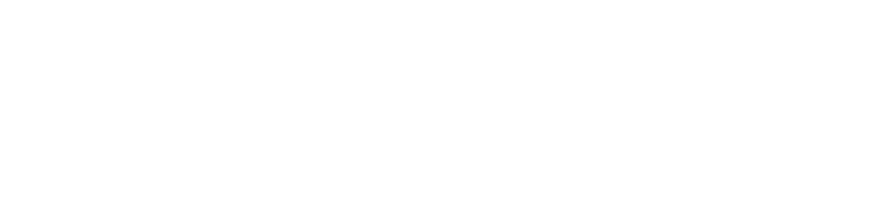
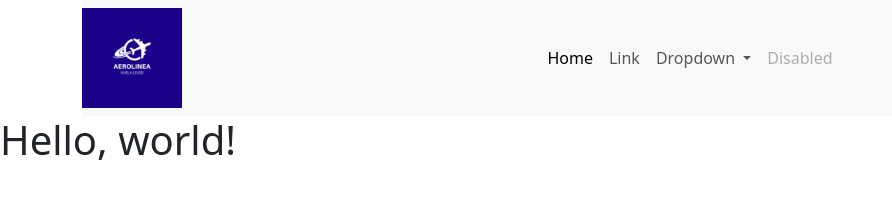
Before and after one commit to yramirezq/AEROLINEA-VUELA-LEJOS, a plain HTML site: page index.html in a window 1280 px wide. Shown: the whole page, without its empty margins (0-892 px from the left). Drawn offline with nearby package versions, Linux system fonts and the light colour scheme.

Commit message:
agregue NAVBAR MAS LOGO

```diff
--- a/index.html
+++ b/index.html
@@ -1,13 +1,46 @@
-<!DOCTYPE html>
+<!doctype html>
 <html lang="es">
-<head>
-    <meta charset="UTF-8">
+  <head>
+    <meta charset="utf-8">
     <meta name="viewport" content="width=device-width, initial-scale=1.0">
-    <title>Aerolinea vuela lejos</title>
-    <h1></h1>
+    <title>AEROLINEA VUELA LEJOS</title>
+    <link href="https://cdn.jsdelivr.net/npm/bootstrap@5.3.1/dist/css/bootstrap.min.css" rel="stylesheet" integrity="sha384-4bw+/aepP/YC94hEpVNVgiZdgIC5+VKNBQNGCHeKRQN+PtmoHDEXuppvnDJzQIu9" crossorigin="anonymous">
+  </head>
+  <body>
 
-</head>
-<body>
 
-</body>
+    <div class="container">
+        <nav class="navbar navbar-expand-lg bg-body-tertiary">
+            <a href="index.html"><img src="/img/logo.png" width="100" class="mx-auto d-block"></a>
+
+          <div class="collapse navbar-collapse" id="navbarSupportedContent">
+            <ul class="navbar-nav mx-auto">
+              <li class="nav-item">
+                <a class="nav-link active" aria-current="page" href="#">Home</a>
+              </li>
+              <li class="nav-item">
+                <a class="nav-link" href="#">Link</a>
+              </li>
+              <li class="nav-item dropdown">
+                <a class="nav-link dropdown-toggle" href="#" role="button" data-bs-toggle="dropdown" aria-expanded="false">
+                  Dropdown
+                </a>
+                <ul class="dropdown-menu">
+                  <li><a class="dropdown-item" href="#">Action</a></li>
+                  <li><a class="dropdown-item" href="#">Another action</a></li>
+                  <li><hr class="dropdown-divider"></li>
+                  <li><a class="dropdown-item" href="#">Something else here</a></li>
+                </ul>
+              </li>
+              <li class="nav-item">
+                <a class="nav-link disabled" aria-disabled="true">Disabled</a>
+              </li>
+              </ul>
+
+           </div>
+        </nav>
+    </div>
+    <h1>Hello, world!</h1>
+    <script src="https://cdn.jsdelivr.net/npm/bootstrap@5.3.1/dist/js/bootstrap.bundle.min.js" integrity="sha384-HwwvtgBNo3bZJJLYd8oVXjrBZt8cqVSpeBNS5n7C8IVInixGAoxmnlMuBnhbgrkm" crossorigin="anonymous"></script>
+  </body>
 </html>
```
Also changed, not shown: img/logo.png (added).
